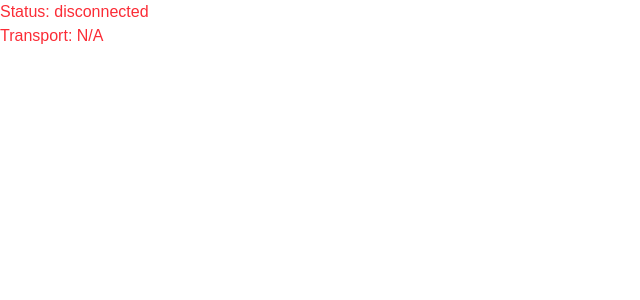
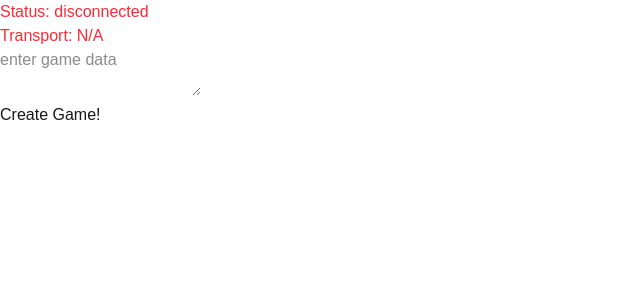
Before and after one commit to KevZ1209/kahoot-clone, a Next.js app: page /create in a window 1280 px wide. Shown: the top 300 px of the page, without its empty margins (0-640 px from the left). Built offline with nearby package versions, Linux system fonts and the light colour scheme; no server answers.

Commit message:
add question parse. begin adding page states

```diff
--- a/server.js
+++ b/server.js
@@ -39,6 +39,9 @@ app.prepare().then(() => {
 
     // admin stuff
     socket.on("create-game", (questionData) => {
+      const parsedQuestionData = JSON.parse(questionData)
+      // parse questionData to see if it parses
+
       let randomNumber = Math.floor(Math.random() * (10000));
       let roomCode = String(randomNumber).padStart(4, '0');
       while (roomCode in gamesStates) {
@@ -46,9 +49,10 @@ app.prepare().then(() => {
       }
 
       // add room to gamesStates
-      gamesStates[roomCode] = questionData
+      gamesStates[roomCode] = parsedQuestionData
 
       console.log(gamesStates)
+      socket.emit("game-created")
 
     })
 
--- a/src/app/create/page.tsx
+++ b/src/app/create/page.tsx
@@ -1,11 +1,17 @@
 "use client";
 
-import { ChangeEvent, FormEvent, useEffect, useState } from "react";
+import { useEffect, useState } from "react";
 import { socket } from "../../socket";
 
 export default function Home() {
   const [isConnected, setIsConnected] = useState(false);
   const [transport, setTransport] = useState("N/A");
+
+  // example: [{"question":"What is 2 + 2","correctAnswer":"4","incorrectAnswers":["3","2","1"]},{"question":"Which is a song by Ariana Grande","correctAnswer":"Bye","incorrectAnswers":["Hi","gang gang","integem"]}]
+  const [gameData, setGameData] = useState("");
+
+  // "create" -> "waiting room" -> {"question", "player standings"} -> "podium"
+  const [page, setPage] = useState("create");
 
   useEffect(() => {
     if (socket.connected) {
@@ -26,10 +32,15 @@ export default function Home() {
       setTransport("N/A");
     }
 
+    function onCreateGame() {
+      console.log();
+    }
+
+    socket.on("game-created", onCreateGame);
+
     // runs when connected/disconnected to server.js
     socket.on("connect", onConnect);
     socket.on("disconnect", onDisconnect);
-
     return () => {
       socket.off("connect", onConnect);
       socket.off("disconnect", onDisconnect);
@@ -42,6 +53,16 @@ export default function Home() {
         <p>Status: {isConnected ? "connected" : "disconnected"}</p>
         <p>Transport: {transport}</p>
       </div>
+
+      <textarea
+        placeholder="enter game data"
+        onChange={(e) => setGameData(e.target.value)}
+        value={gameData}
+      ></textarea>
+      <br></br>
+      <button onClick={() => socket.emit("create-game", gameData)}>
+        Create Game!
+      </button>
     </div>
   );
 }
--- a/src/app/page.tsx
+++ b/src/app/page.tsx
@@ -1,6 +1,6 @@
 "use client";
 
-import { ChangeEvent, FormEvent, useEffect, useState } from "react";
+import { useEffect, useState } from "react";
 import { socket } from "../socket";
 
 export default function Home() {
```
